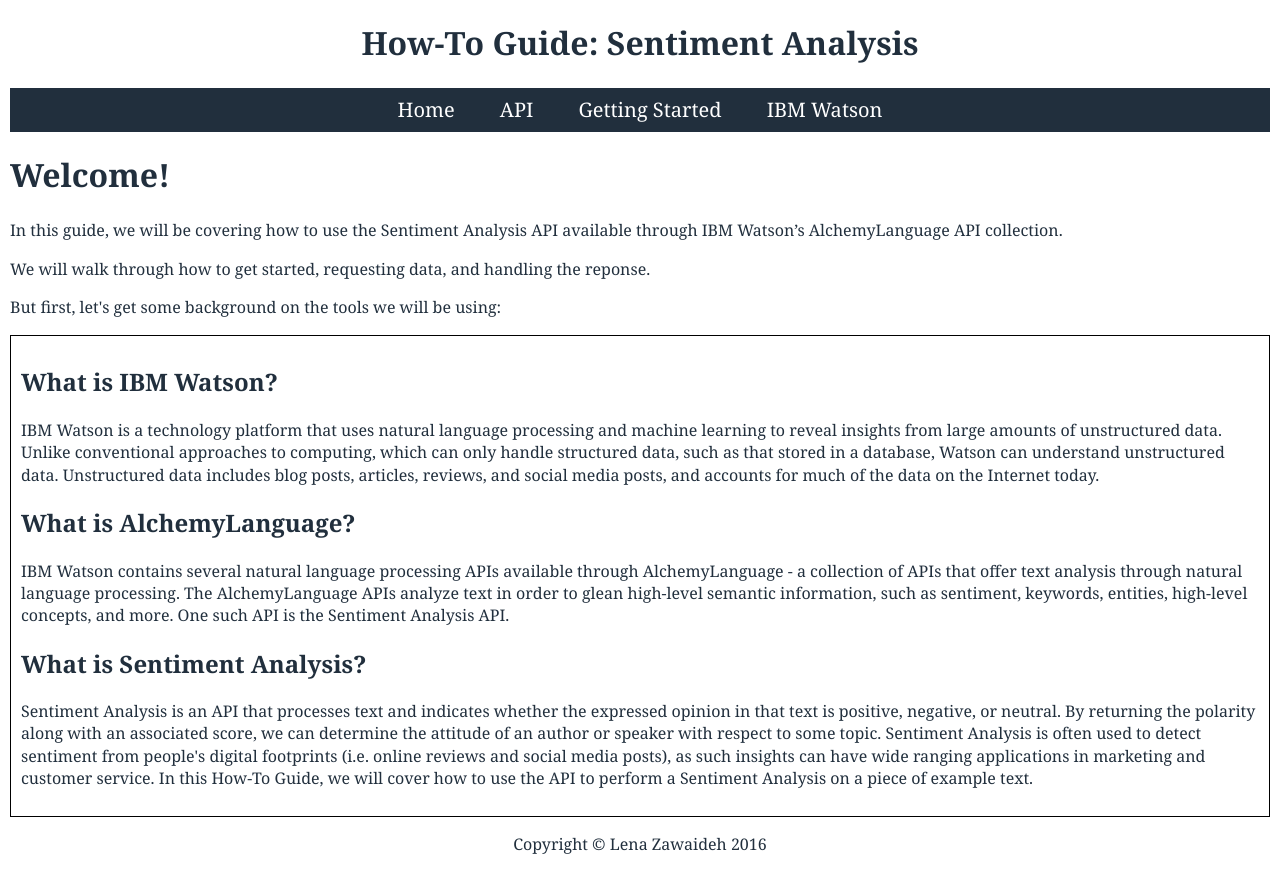
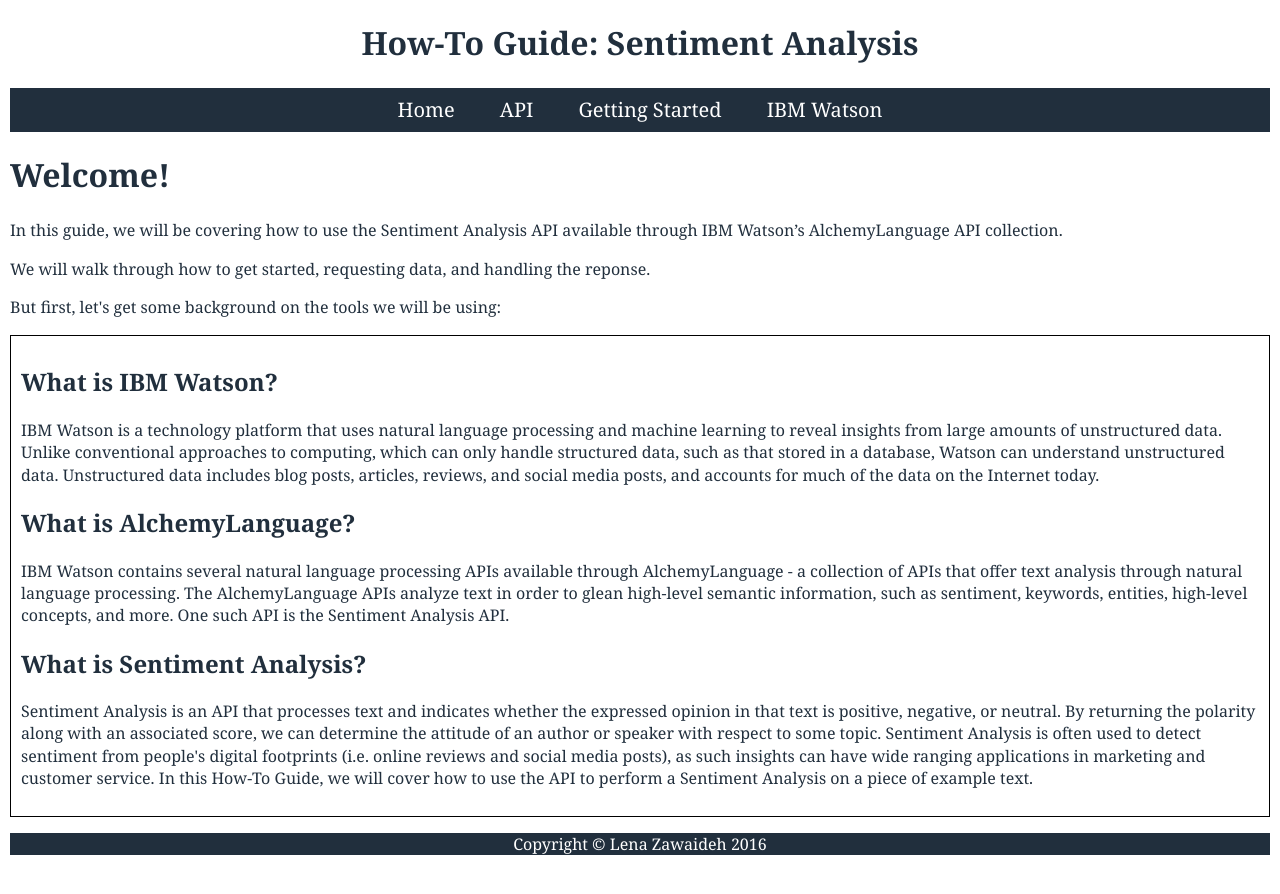
Before and after one commit to lenaz/How-To-Guide, a Jekyll site: the page built from index.html, in a window 1280 px wide. Shown: the top 894 px of the page. Built offline with Jekyll 4.4.1, drawn with Linux system fonts in a browser that asks for light colours; Markdown is read by kramdown in place of the engine named in the settings.

Commit message:
Changed footer background color and font color

```diff
--- a/css/common.css
+++ b/css/common.css
@@ -18,6 +18,9 @@ body {
 .footer {
     margin: 0 auto;
     text-align: center;
+    background-color: #212F3D;
+    color: #FFF;
+
 }
 
 .current {
```
